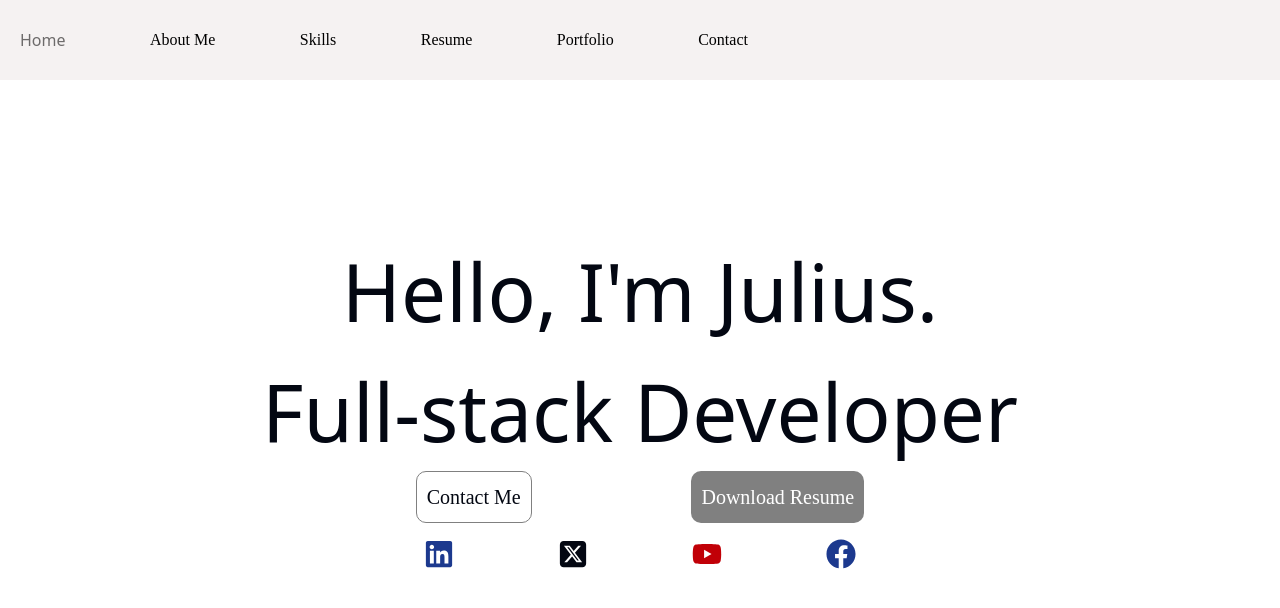
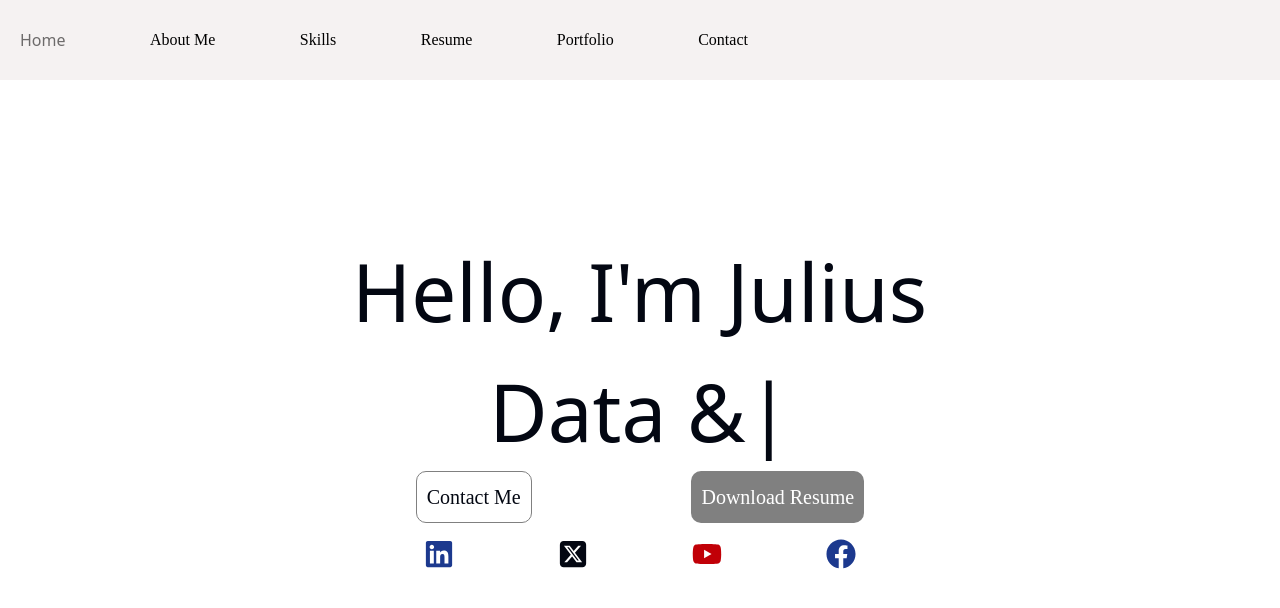
Before and after one commit to Gakiri001/personalPortfolio, a React (Vite) app: page / in a window 1280 px wide. Shown: the top 608 px of the page. Built offline with nearby package versions, Linux system fonts and the light colour scheme.

Commit message:
adding motion and animation to the home page

```diff
--- a/package.json
+++ b/package.json
@@ -16,13 +16,15 @@
     "@tailwindcss/vite": "^4.1.5",
     "class-variance-authority": "^0.7.1",
     "clsx": "^2.1.1",
+    "framer-motion": "^12.23.12",
     "lucide-react": "^0.525.0",
     "react": "^19.1.0",
     "react-dom": "^19.1.0",
     "react-icons": "^5.5.0",
     "react-router-dom": "^7.5.3",
     "tailwind-merge": "^3.3.1",
-    "tailwindcss": "^4.1.5"
+    "tailwindcss": "^4.1.5",
+    "typewriter-effect": "^2.22.0"
   },
   "devDependencies": {
     "@eslint/js": "^9.25.0",
--- a/src/pages/Home/Home.jsx
+++ b/src/pages/Home/Home.jsx
@@ -4,20 +4,72 @@ import { FaSquareXTwitter } from "react-icons/fa6";
 import { FaYoutube } from "react-icons/fa";
 import { FaFacebook } from "react-icons/fa";
 import "./Home.css";
-import { Button } from "@/components/ui/button";
+import { motion } from "framer-motion";
+import Typewriter from "typewriter-effect";
 
 function Home() {
   return (
     <div className="Home">
-      <div className="me">
+      {/* <div className="me">
         <h2>Hello, I'm Julius.</h2>
         <h2>Full-stack Developer</h2>
-      </div>
-      <div className="div-buttons">
+      </div> */}
+      <motion.div
+        className="me"
+        initial={{opacity:0, y: -50}}
+        animate={{opacity:1, y:0}}
+        transition={{duration:1}}
+      >
+        <h2>
+          <Typewriter
+          options={{
+            autoStart: true,
+            loop:false,
+            delay: 70,
+            deleteSpeed: 50,
+            cursor: ""
+          }}
+          onInit={(Typewriter) => {
+            Typewriter
+            .typeString("Hello, I'm Julius")
+            .start();
+          }}
+          />
+        </h2>
+        <h2>
+          <Typewriter
+          options={{
+            strings:["Full-stack Developer", "Data & AI Enthuasiast", "Junior Accountant"],
+            autoStart: true,
+            loop:true,
+            delay: 70,
+            deleteSpeed: 50,
+          }}
+          />
+          </h2>
+      </motion.div>
+      {/* <div className="div-buttons">
         <button className="buttonMore">Contact Me</button>
         <button className="buttonDownload">Download Resume</button>
-      </div>
-      <div className="divLinks">
+      </div> */}
+
+      {/*Buttons animate from right  */}
+      <motion.div
+      className="div-buttons"
+      initial={{x:200, opacity:0}}
+      animate={{x:0, opacity:1}}
+      transition={{duration:1, delay:1}}
+      >
+        <button className="buttonMore">Contact Me</button>
+        <button className="buttonDownload">Download Resume</button>
+      </motion.div>
+
+      <motion.div
+      className="divLinks"
+      initial={{x:-200, opacity:0}}
+      animate={{x:0, opacity:1}}
+      transition={{duration:1, delay:1.5}}
+      >
         <a
           href="https://www.linkedin.com/in/julius-irungu-87ab54362/"
           target="_blank"
@@ -33,7 +85,7 @@ function Home() {
         <a href="https://www.facebook.com/042software" target="_blank">
           <FaFacebook className="reactIcons text-blue-900  hover:text-blue-400" />
         </a>
-      </div>
+      </motion.div>
     </div>
   );
 }
```
Also changed, not shown: 1 other file (tests, documents, lock files or other folders).
